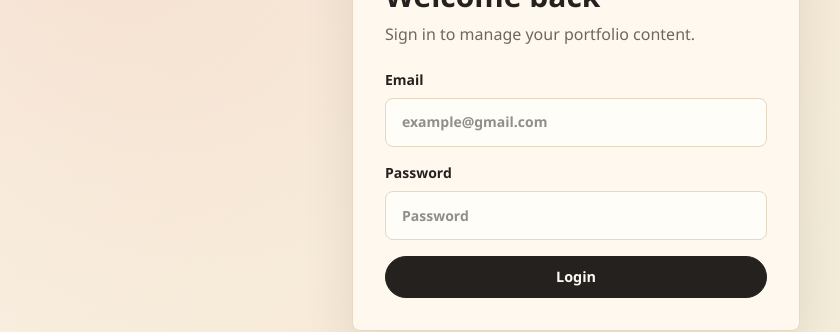
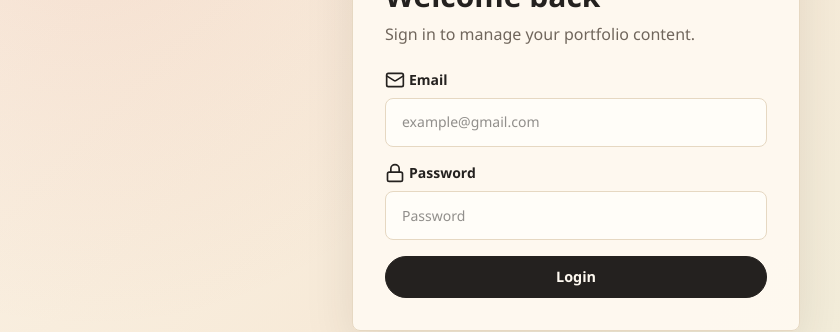
Before and after one commit to Niranjan12777/Portfolio, a React (Vite) app in the folder Frontend/: page /admin/login in a window 1280 px wide. Shown: the part 278-610 px from the top of the page, without its empty margins (64-904 px from the left). Built offline with nearby package versions, Linux system fonts and the light colour scheme; no server answers.

Commit message:
feat(UI): improve login UI

```diff
--- a/Frontend/src/admin/pages/Login.jsx
+++ b/Frontend/src/admin/pages/Login.jsx
@@ -1,6 +1,7 @@
 import React, { useState } from "react";
 import { useNavigate } from "react-router-dom";
 import { useAuth } from "../../context/authContext.jsx";
+import { Mail, Lock } from "lucide-react";
 import Feedback from "../components/Feedback.jsx";
 
 function Login() {
@@ -41,8 +42,12 @@ function Login() {
         <p className="mt-2 text-[#70665c]">Sign in to manage your portfolio content.</p>
 
         <div className="mt-6 grid gap-4">
-          <label className="grid gap-2 text-sm font-black">
-            Email
+          <label className="grid gap-2 text-sm">
+            <label className="flex items-center">
+              <Mail size={20} className="mr-1"></Mail>
+              <span className="font-black">Email</span>
+            </label>
+
             <input
               className="admin-input"
               name="email"
@@ -53,8 +58,12 @@ function Login() {
               required
             />
           </label>
-          <label className="grid gap-2 text-sm font-black">
-            Password
+          <label className="grid gap-2 text-sm">
+            <label className="flex items-center">
+              <Lock size={20} className="mr-1"></Lock>
+              <span className="font-black">Password</span>
+            </label>
+
             <input
               className="admin-input"
               name="password"
```
